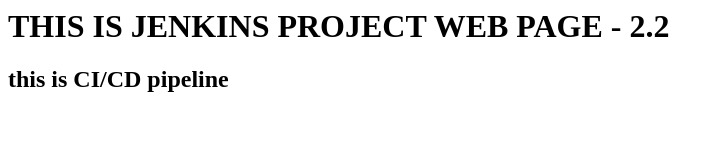
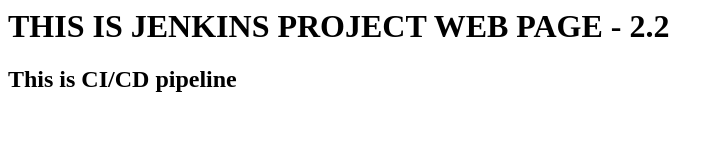
Before and after one commit to manideep777/JENKINS-FILE---2, a plain HTML site: page index.html in a window 1280 px wide. Shown: the whole page, without its empty margins (0-724 px from the left). Drawn offline with Linux system fonts and the light colour scheme.

Commit message:
ci/cd commit-1

```diff
--- a/index.html
+++ b/index.html
@@ -4,6 +4,6 @@
 </head>
 <body>
 <h1>THIS IS JENKINS PROJECT WEB PAGE - 2.2</h1>
-<h2>this is CI/CD pipeline</h2>
+<h2>This is CI/CD pipeline</h2>
 </body>
 </html>
```
